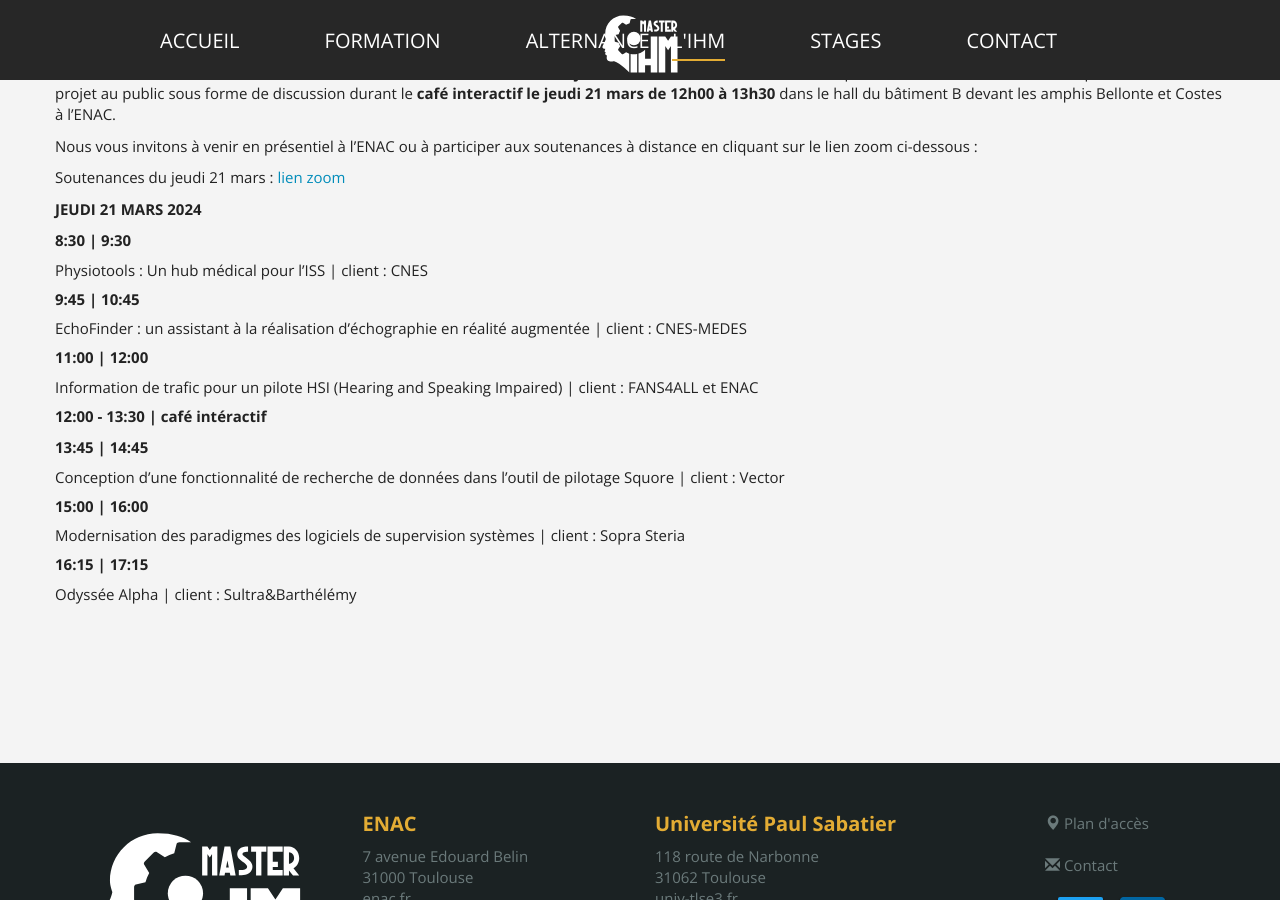
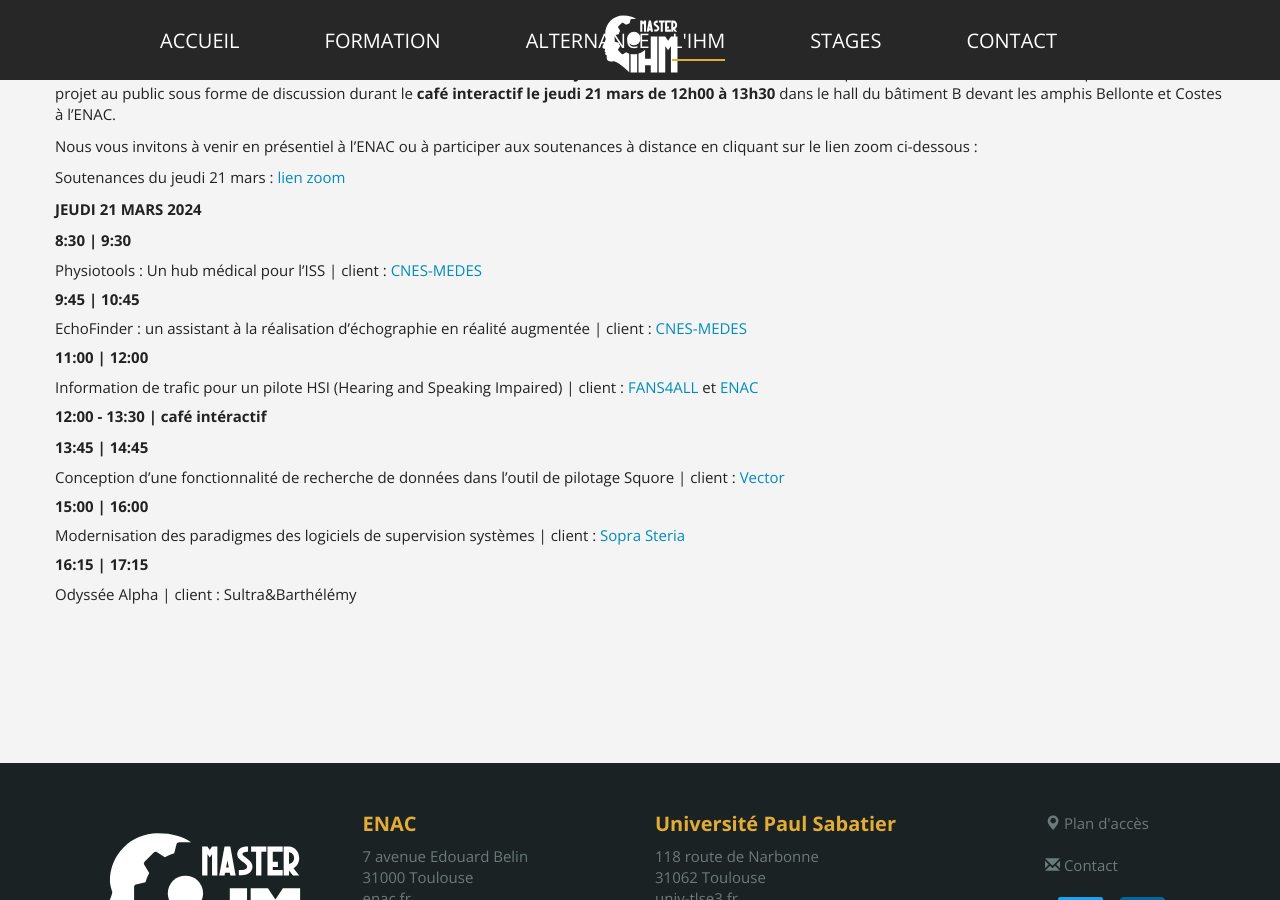
Before and after one commit to Master-IHM/master-ihm.github.io, a Jekyll site: the page built from _pages/soutenances.md, in a window 1280 px wide and 900 px high, scrolled down 375 px. Built offline with Jekyll 4.4.1, drawn with Linux system fonts in a browser that asks for light colours.

Commit message:
Update soutenances.md

```diff
--- a/_pages/soutenances.md
+++ b/_pages/soutenances.md
@@ -22,25 +22,25 @@
 
 **8:30 \| 9:30**
 
-##### Physiotools : Un hub médical pour l’ISS | client : CNES
+##### Physiotools : Un hub médical pour l’ISS | client : [CNES-MEDES](https://www.medes.fr/)
 
 **9:45 \| 10:45**
 
-##### EchoFinder : un assistant à la réalisation d’échographie en réalité augmentée | client : CNES-MEDES
+##### EchoFinder : un assistant à la réalisation d’échographie en réalité augmentée | client : [CNES-MEDES](https://www.medes.fr/)
 
 **11:00 \| 12:00**
 
-##### Information de trafic pour un pilote HSI (Hearing and Speaking Impaired) | client : FANS4ALL et ENAC
+##### Information de trafic pour un pilote HSI (Hearing and Speaking Impaired) | client : [FANS4ALL](https://fans4all.org/) et [ENAC](https://lii.enac.fr/)
 
 **12:00 - 13:30 \| café intéractif**
 
 **13:45 \| 14:45**
 
-##### Conception d’une fonctionnalité de recherche de données dans l’outil de pilotage Squore | client : Vector
+##### Conception d’une fonctionnalité de recherche de données dans l’outil de pilotage Squore | client : [Vector](https://www.vector.com/fr/fr/entreprise/contacts/vector-france/)
 
 **15:00 \| 16:00**
 
-##### Modernisation des paradigmes des logiciels de supervision systèmes | client : Sopra Steria
+##### Modernisation des paradigmes des logiciels de supervision systèmes | client : [Sopra Steria](https://www.soprasteria.com/fr)
 
 **16:15 \| 17:15**
 
```
